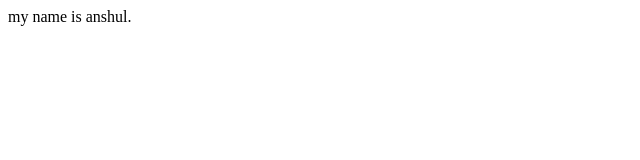
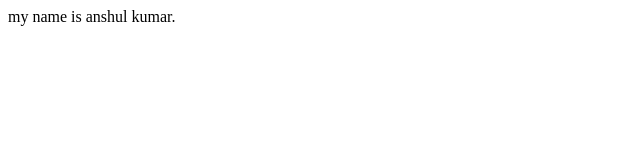
Before and after one commit to anshulk02101/my_html_repo, a plain HTML site: page my_html_repo/index.html in a window 1280 px wide. Shown: the full height of the page, 0-640 px from the left. Drawn offline with Linux system fonts and the light colour scheme.

Commit message:
added work file in myworks

```diff
--- a/my_html_repo/index.html
+++ b/my_html_repo/index.html
@@ -6,6 +6,6 @@
     <title>Document</title>
 </head>
 <body>
-    my name is anshul.
+    my name is anshul kumar.
 </body>
 </html>
```
